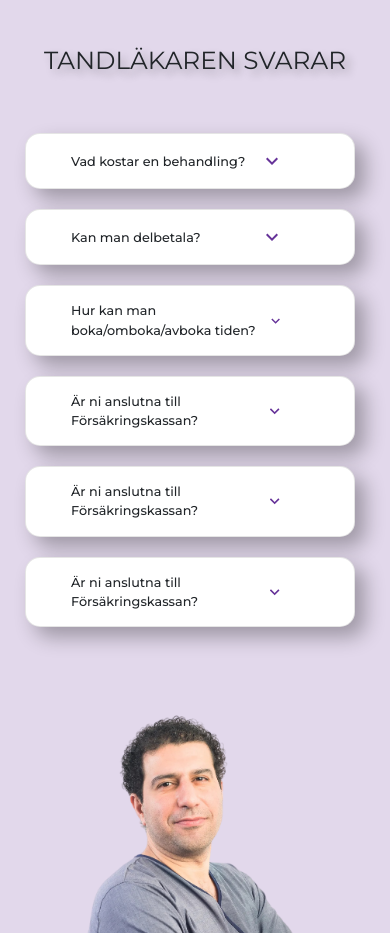
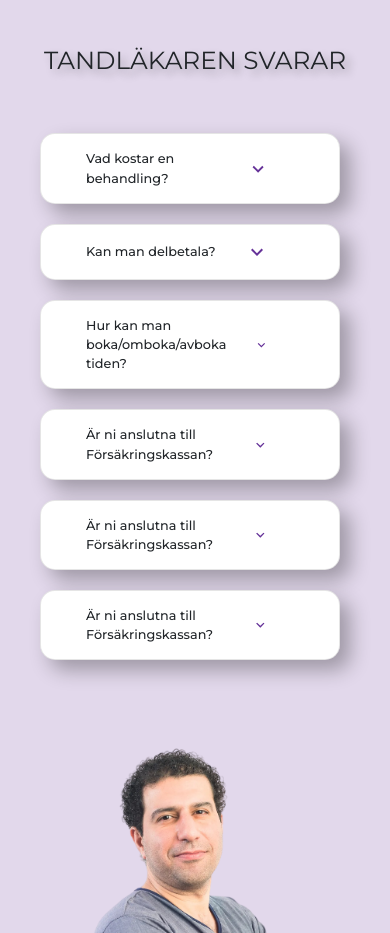
Before and after one commit to ElisaMavilia/lillaedet-vue, a Vue app: page / in a window 390 px wide. Shown: the part 2400-3333 px from the top of the page. Built offline with nearby package versions, Linux system fonts and the light colour scheme; no server answers.

Commit message:
Media query 425

```diff
--- a/src/components/FaqComponent.vue
+++ b/src/components/FaqComponent.vue
@@ -464,5 +464,12 @@ details[open] .control-icon-expand {
       font-size: 0.8rem;
     }
   }
+  @media screen and (max-width: 425px) {
+    details {
+      width: 300px;
+      max-width: 300px;
+      font-size: 0.8rem;
+    }
+  }
 }
 </style>
--- a/src/components/HeroComponent.vue
+++ b/src/components/HeroComponent.vue
@@ -364,7 +364,7 @@ img {
     .fixed-btn {
       position: fixed !important;
       bottom: 30px !important;
-      right: 2px !important;
+      right: 8px !important;
       z-index: 99999 !important;
       background-color: #e8d1ff;
       color: #ce9eff;
```
